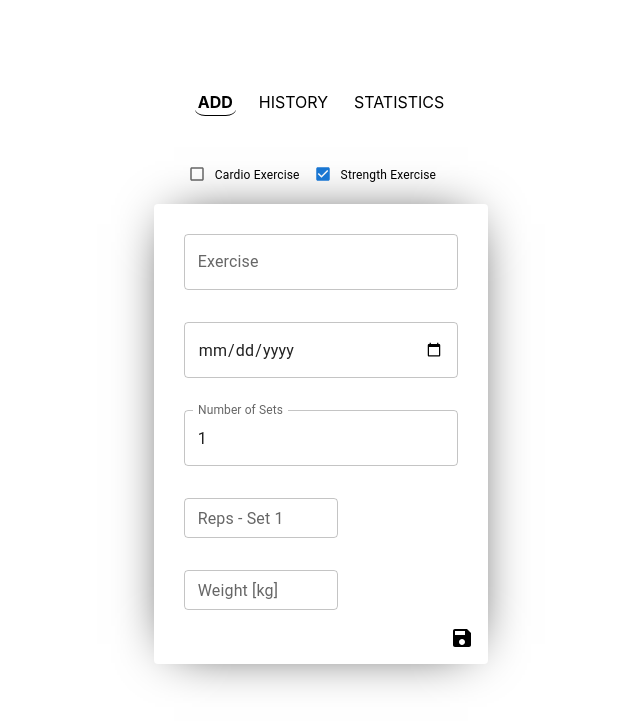
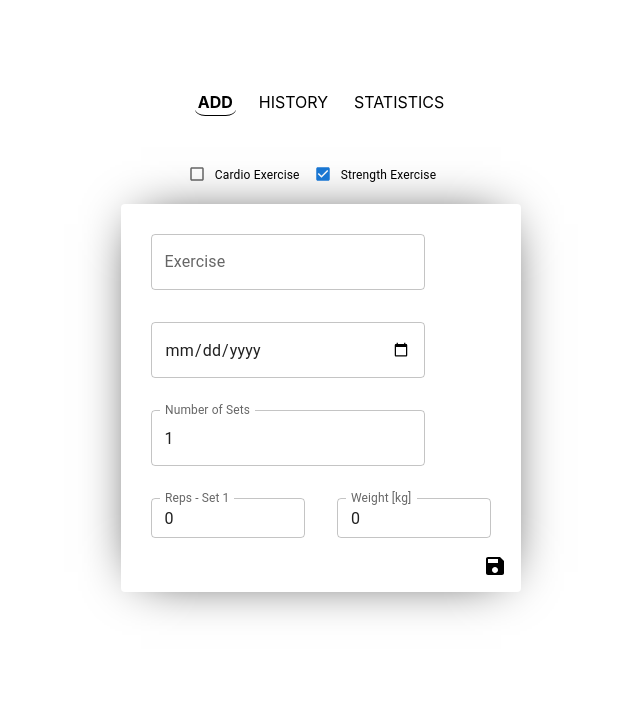
Before and after one commit to 0utsi/FiTrack, a React (Vite) app: page /addPanel in a window 1280 px wide. Both pictures are taken after a click on the label "Cardio Exercise". Shown: the top 726 px of the page, without its empty margins (319-959 px from the left). Built offline with nearby package versions, Linux system fonts and the light colour scheme; no server answers.

Commit message:
addCardio wire with provider

```diff
--- a/src/components/AddExercise/AddStrength.tsx
+++ b/src/components/AddExercise/AddStrength.tsx
@@ -1,43 +1,35 @@
-import axios from 'axios';
-import React, { useState } from 'react';
+import React, { useContext, useState } from 'react';
 import SaveIcon from '@mui/icons-material/Save';
-import '../../style/addPanel.less';
 import Box from '@mui/material/Box';
 import TextField from '@mui/material/TextField';
 import { Alert, AlertTitle, Grid } from '@mui/material';
+import { PostDataContextCtx } from '../../providers/DataPostContextProvider';
 
 const AddStrength = () => {
   const [isSend, setIsSend] = useState(false);
   const [exercise, setExercise] = useState('');
   const [date, setDate] = useState('');
-
-  const [sets, setSets] = useState([
-    { repetitions: '', weight: '' },
-  ]);
-
+  const { addStrengthData } = useContext(PostDataContextCtx);
+  const [sets, setSets] = useState([{ repetitions: 0, weight: 0 }]);
   const [additionalSets, setAdditionalSets] = useState(1);
 
   const send = (e: React.FormEvent) => {
     e.preventDefault();
 
-	const seriesData = sets.map((set) => ({
-		repetitions: parseInt(set.repetitions),
-		weight: parseInt(set.weight),
+    const setsData = sets.map((set) => ({
+      repetitions: set.repetitions || 0,
+      weight: set.weight|| 0,
     }));
 
-    axios
-      .post('http://localhost:3000/strength', {
+    const strengthData = {
       exerciseName: exercise,
       date: date,
-        sets: seriesData,
-      })
-      .then((response) => {
+      sets: setsData,
+    };
+
+    addStrengthData(strengthData).then(() => {
+      setIsSend(true);
       const id = window.setInterval(() => hideAlert(id), 3000);
-        setIsSend(true);
-        console.log('Dane zostały wysłane', response.data);
-      })
-      .catch((error) => {
-        console.error('Błąd podczas wysyłania danych:', error);
     });
   };
 
@@ -47,15 +39,19 @@ const AddStrength = () => {
   };
 
   const handleAdditionalSetsChange = (e: React.ChangeEvent<HTMLInputElement>) => {
-    setAdditionalSets(Number(e.target.value));
+    const value = Number(e.target.value);
+    setAdditionalSets(value);
 
     setSets((prevSets) => {
-      const newSets = Array.from({ length: Number(e.target.value) }, (_, index) => prevSets[index] || { repetitions: '', weight: '' });
+      const newSets = Array.from(
+        { length: value },
+        (_, index) => prevSets[index] || { repetitions: '', weight: '' }
+      );
       return newSets;
     });
   };
 
-  const handleSetChange = (index: number, field: keyof typeof sets[0], value: string) => {
+  const handleSetChange = (index: number, field: keyof typeof sets[0], value: number) => {
     setSets((prevSets) => {
       const newSets = [...prevSets];
       newSets[index][field] = value;
@@ -63,29 +59,26 @@ const AddStrength = () => {
     });
   };
 
-  const additionalFields = [];
-  for (let i = 0; i < additionalSets; i++) {
-    additionalFields.push(
-		<Box key={i} sx={{ marginBottom: 0, padding: 0 }} className='setsField'>
+  const additionalFields = sets.map((set, index) => (
+    <Grid item key={index} sx={{ marginBottom: 0, padding: 0 }} className='setsField'>
       <TextField
-			label={`Reps - Set ${i + 1}`}
+        label={`Reps - Set ${index + 1}`}
         size='small'
         type="number"
-			value={sets[i]?.repetitions || ''}
-			onChange={(e) => handleSetChange(i, 'repetitions', e.target.value)}
-			sx={{ fontSize: 9, padding: 0, width: 10, margin: 0}}
+        value={set.repetitions}
+        onChange={(e) => handleSetChange(index, 'repetitions', Number(e.target.value))}
+        sx={{ fontSize: 9, padding: 0, width: 10, margin: 0 }}
       />
       <TextField
         label={`Weight [kg]`}
         size='small'
         type="number"
-			value={sets[i]?.weight || ''}
-			onChange={(e) => handleSetChange(i, 'weight', e.target.value)}
-			sx={{ fontSize: 9, padding: 0, width: 10, margin: 0}}
+        value={set.weight}
+        onChange={(e) => handleSetChange(index, 'weight', Number(e.target.value))}
+        sx={{ fontSize: 9, padding: 0, width: 10, margin: 0 }}
       />
-		</Box>
-    );
-  }
+    </Grid>
+  ));
 
   return (
     <div className="panel">
@@ -116,11 +109,7 @@ const AddStrength = () => {
           onChange={handleAdditionalSetsChange}
         />
         <Grid container spacing={0}>
-			{additionalFields.map((field, index) => (
-			<Grid item key={index + additionalFields.length}>
-				{field}
-			</Grid>
-			))}
+          {additionalFields}
         </Grid>
       </Box>
       <SaveIcon className="sendbtn" type="submit" onClick={send} />
--- a/src/components/History/StrengthH.tsx
+++ b/src/components/History/StrengthH.tsx
@@ -42,7 +42,7 @@ const StrengthH = () => {
 
   const renderSets = (sets: {weight: number, repetitions: number}[]) => {
 	console.log(sets)
-    return sets.reverse().map((set: {weight: number, repetitions: number}, index: number) => (
+    return sets.map((set: {weight: number, repetitions: number}, index: number) => (
       <TableRow key={index} sx={{ marginBottom: 0.5 }}>
 		<TableCell size='small' sx={{ fontSize: 11 }}>{index +1}</TableCell>
 		<TableCell size='small' sx={{ fontSize: 11 }}>{set.repetitions}</TableCell>
@@ -69,7 +69,7 @@ const StrengthH = () => {
 							</Typography>
 					</AccordionSummary>
 					<AccordionDetails sx={{ zIndex: 1000, padding: 0, margin: 0}} >
-					<IconButton onClick={() => handleDelete(item.id)} size="small" sx={{position: 'absolute', right: '0'}}>
+						<IconButton onClick={() => handleDelete(item.id)} size="small" sx={{position: 'absolute', right: '0'}}>
 							<FontAwesomeIcon icon={faTrash} />
 						</IconButton>
 						<TableContainer component={Paper} sx={{ margin: 0 }}>
--- a/src/interfaces/strengthExercise.interface.ts
+++ b/src/interfaces/strengthExercise.interface.ts
@@ -1,8 +1,8 @@
 import  StrengthSet  from "./strengthSet.interface";
 interface StrengthExercise {
-	id: number;
+	id?: number;
 	exerciseName: string;
-	date: Date;
+	date: string;
 	sets: StrengthSet[];
   }
 
--- a/src/interfaces/strengthSet.interface.ts
+++ b/src/interfaces/strengthSet.interface.ts
@@ -1,10 +1,10 @@
 import StrengthExercise  from './strengthExercise.interface';
 
 interface StrengthSet {
-  id: number;
+  id?: number;
   weight: number;
   repetitions: number;
-  strengthExercise: StrengthExercise;
+  strengthExercise?: StrengthExercise;
 }
 
 export default StrengthSet;
--- a/src/providers/DataPostContextProvider.tsx
+++ b/src/providers/DataPostContextProvider.tsx
@@ -20,18 +20,14 @@ const PostDataContextCtx = createContext<PostDataContextCtxProps>({
 export default function DataPostContextProvider({ children }: { children: ReactNode }) {
 
 		const addStrengthData = async (data: StrengthExercise) => {
-			try {
-			const response = await axios.post('http://localhost:3000/strength', data);
-
-			if (response.status !== 200) {
-				throw new Error(`HTTP error! Status: ${response.status}`);
-			}
-
-			console.log('Dane zostały wysłane', response.data);
-			} catch (error) {
-			console.error('Błąd podczas wysyłania danych:', error);
-			throw error;
-			}
+			axios
+				.post('http://localhost:3000/strength', data)
+				.then((response) => {
+					console.log('Dane zostały wysłane', response.data);
+				})
+				.catch((error) => {
+					console.error('Błąd podczas wysyłania danych:', error);
+				});
 		};
 
 		const addCardioData = async (data: Cardio) => {
```
Lines whose indentation alone changed are shown as unchanged.
